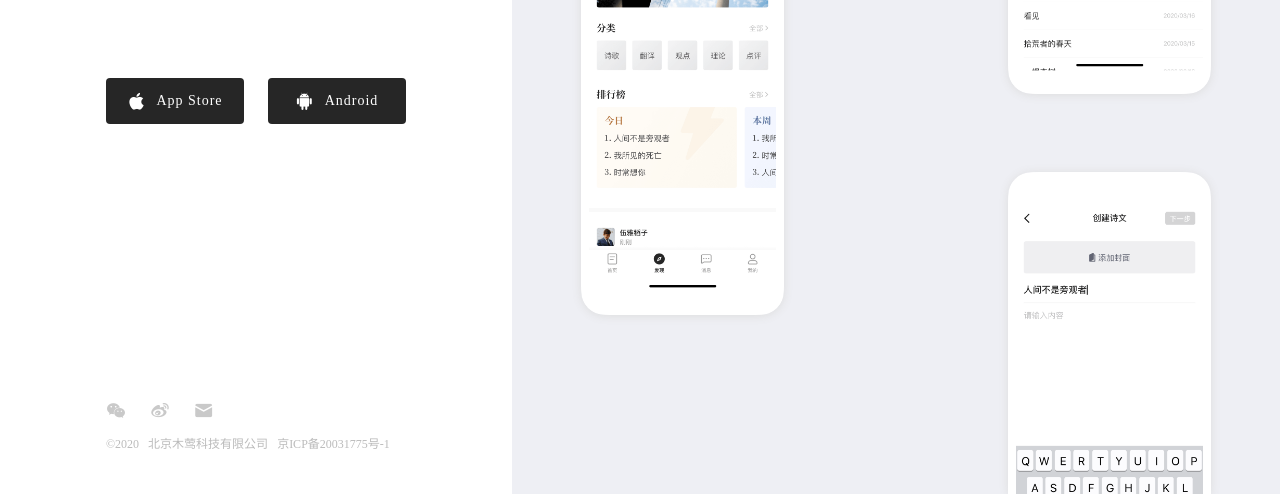
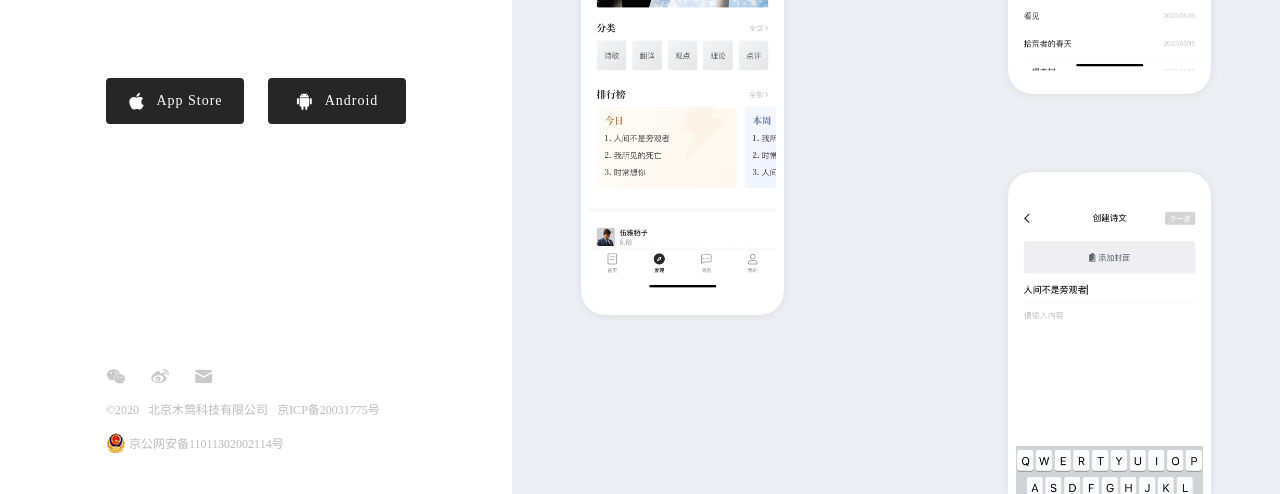
Before and after one commit to nswbmw/bushishiren.com, a plain HTML site: page index.html in a window 1280 px wide. Shown: the part 306-800 px from the top of the page. Drawn offline with Linux system fonts and the light colour scheme.

Commit message:
更新京公网安备号

```diff
--- a/index.html
+++ b/index.html
@@ -187,7 +187,7 @@
                     <div class="code-area" id="wechatQRCode" style="display: none;"><img src="image/wechat.png"/> </div>
                     <div class="code-area" id="weiboQRCode" style="display: none;"><img src="image/weibo.png"/> </div>
                 </div>
-                <p class="copyright">©2020&nbsp;&nbsp;&nbsp;北京木莺科技有限公司&nbsp;&nbsp;&nbsp;<a href="http://beian.miit.gov.cn/">京ICP备20031775号-1</a> </p>
+                <p class="copyright">©2020&nbsp;&nbsp;&nbsp;北京木莺科技有限公司&nbsp;&nbsp;&nbsp;<a href="http://beian.miit.gov.cn/">京ICP备20031775号</a><br><br><a target="_blank" href="http://www.beian.gov.cn/portal/registerSystemInfo?recordcode=11011302002114"><img src="image/jing.png" style="margin-bottom: -5px" /> 京公网安备11011302002114号</a>
             </div>
         </div>
         <div class="intro-right-item">
```
Also changed, not shown: image/jing.png (added).
